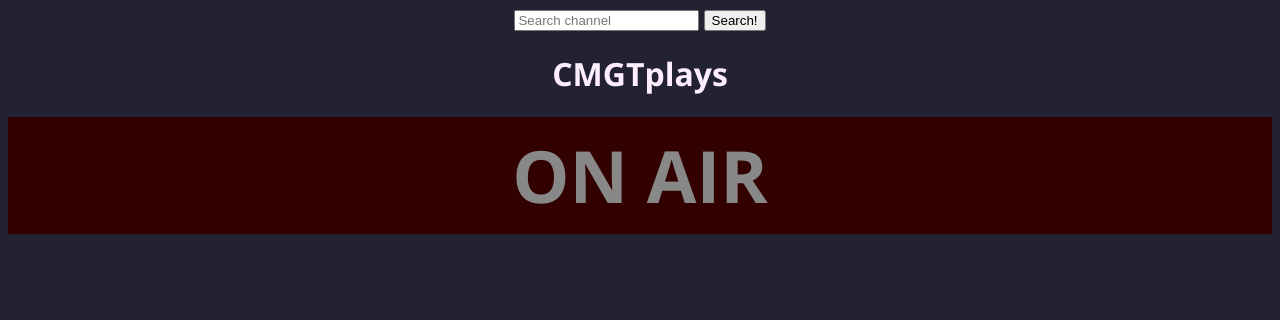
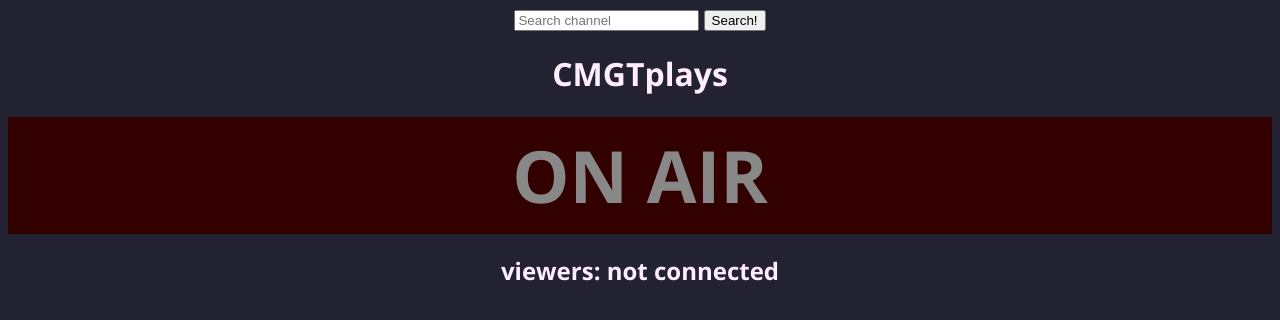
Before and after one commit to weirdwater/twitch-demo, a plain HTML site: page index.html in a window 1280 px wide. Drawn offline with nearby package versions, Linux system fonts and the light colour scheme.

Commit message:
Adds simple viewers, not connected to api

```diff
--- a/index.html
+++ b/index.html
@@ -13,6 +13,7 @@
 	<section class="on-air-sign" id="sign" data-on-air="false">
 		<h1>ON AIR</h1>
 	</section>
+	<h2>viewers: <span>not connected</span></h2>
 	<script src="https://code.jquery.com/jquery-2.1.4.min.js"></script>
 	<script src="twitch-on-air.js"></script>
 </body>
```
Also changed, not shown: main.css (line endings or trailing spaces).
